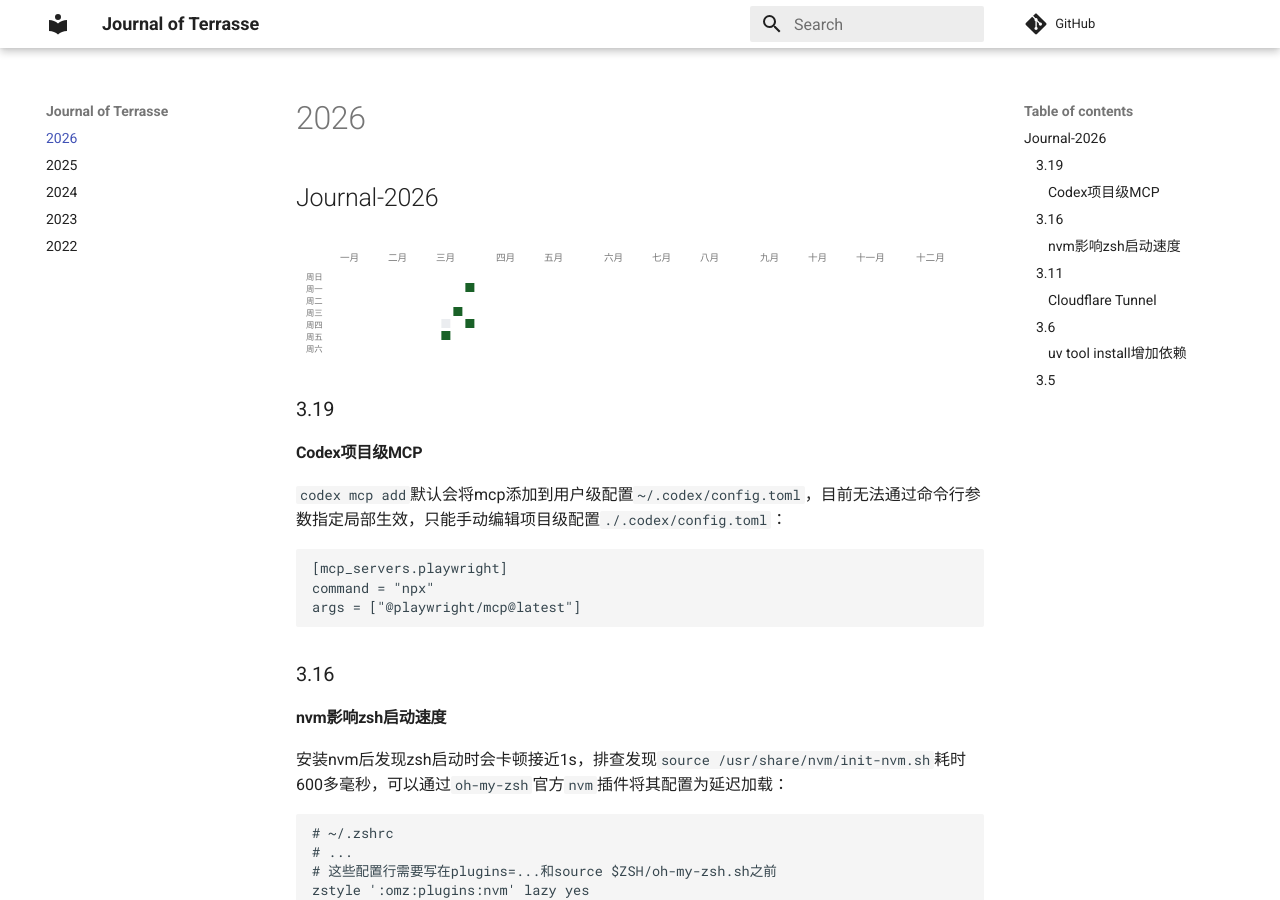
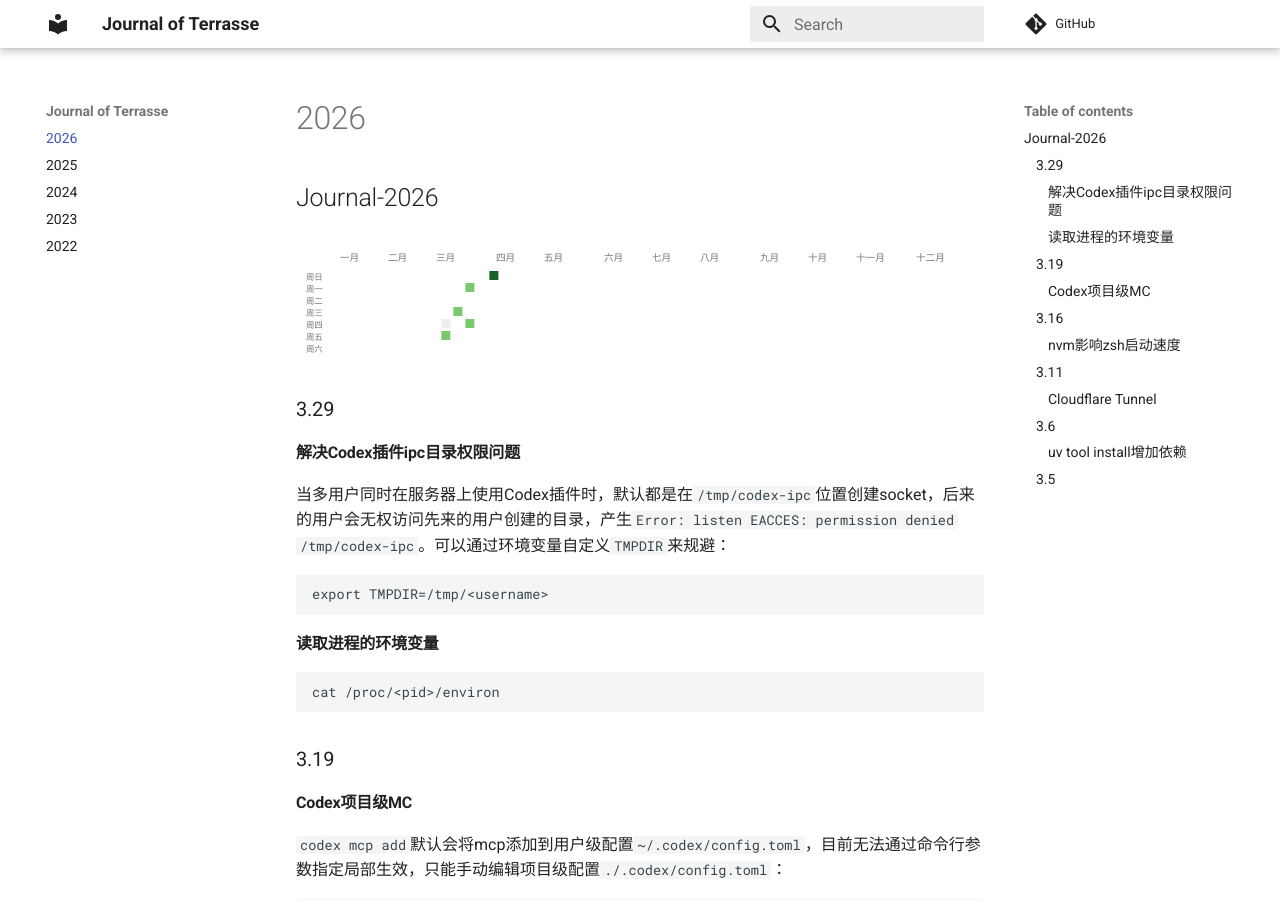
Before and after one commit to Jerry-Terrasse/journal, an MkDocs documentation site: the page built from docs/2026.md, in a window 1280 px wide and 900 px high. Built offline with MkDocs 1.6.1 and Material for MkDocs 9.7.7, drawn with Linux system fonts in a browser that asks for light colours; comment, search, counter and statistics services are not loaded.

Commit message:
update (Sun Mar 29 11:44:22 AM CST 2026)

````diff
--- a/docs/2026.md
+++ b/docs/2026.md
@@ -3,9 +3,25 @@
 <div id="heatmap_cvs"></div>
 <script src='/lib/render_heatmap.js'></script>
 
+### 3.29
+
+#### 解决Codex插件ipc目录权限问题
+
+当多用户同时在服务器上使用Codex插件时，默认都是在`/tmp/codex-ipc`位置创建socket，后来的用户会无权访问先来的用户创建的目录，产生`Error: listen EACCES: permission denied /tmp/codex-ipc`。可以通过环境变量自定义`TMPDIR`来规避：
+
+```shell
+export TMPDIR=/tmp/<username>
+```
+
+#### 读取进程的环境变量
+
+```shell
+cat /proc/<pid>/environ
+```
+
 ### 3.19
 
-#### Codex项目级MCP
+#### Codex项目级MC
 
 `codex mcp add`默认会将mcp添加到用户级配置`~/.codex/config.toml`，目前无法通过命令行参数指定局部生效，只能手动编辑项目级配置`./.codex/config.toml`：
 
````
